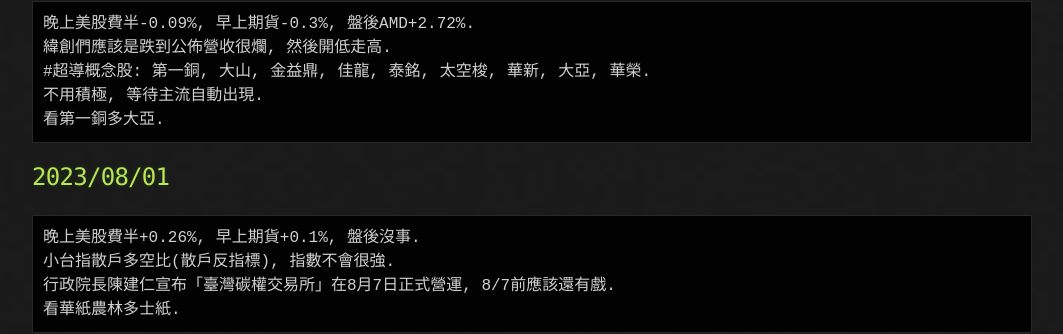
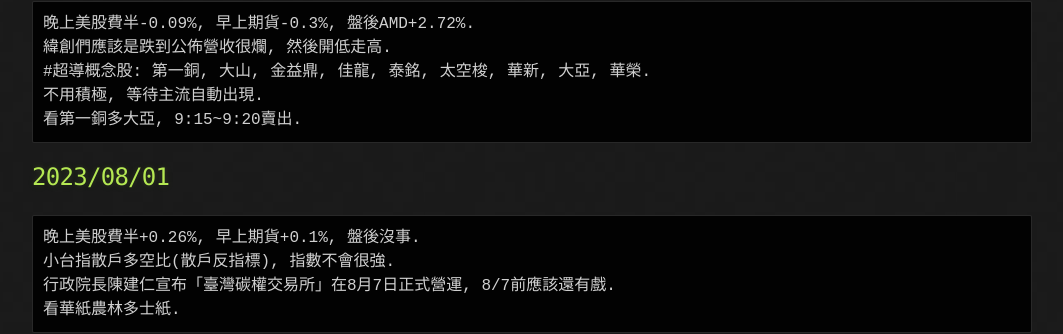
Before and after one commit to lepg5487/Stock_God, a Jekyll site: the page built from index.md, in a window 1280 px wide and 900 px high, scrolled down 436 px. Shown: the part 245-579 px from the top of the window, without its empty margins (108-1171 px from the left). Built offline with Jekyll 4.4.1, drawn with Linux system fonts in a browser that asks for light colours; our own code applies the rules of GitHub Pages for plain Markdown files.

Commit message:
Update index.md

````diff
--- a/index.md
+++ b/index.md
@@ -26,7 +26,7 @@ layout: testlayouts
 緯創們應該是跌到公佈營收很爛, 然後開低走高.
 #超導概念股: 第一銅, 大山, 金益鼎, 佳龍, 泰銘, 太空梭, 華新, 大亞, 華榮.
 不用積極, 等待主流自動出現.
-看第一銅多大亞.
+看第一銅多大亞, 9:15~9:20賣出.
 ```
 
 ## 2023/08/01
````
